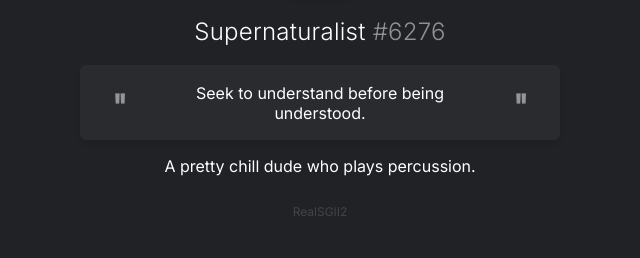
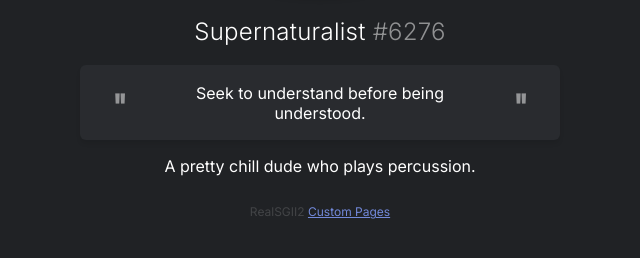
Before and after one commit to RealSGII2/supernaturalist-page, a plain HTML site: page index.html in a window 1280 px wide. Shown: the part 436-694 px from the top of the page, without its empty margins (320-960 px from the left). Drawn offline with Linux system fonts and the light colour scheme.

Commit message:
Update index.html

```diff
--- a/index.html
+++ b/index.html
@@ -65,6 +65,14 @@
     opacity: 0.15;
     font-size: 12px;
   }
+
+  .small {
+	  font-size: 12px;
+  }
+
+  a {
+    color: #7289da !important;
+  }
   </style>
 </head>
 
@@ -89,8 +97,8 @@
     A pretty chill dude who plays percussion.
   </p>
 
-  <p class="muted">
-    RealSGII2
+  <p class="small">
+    <span class="muted">RealSGII2</span> <a href="//custompages.realsgii2.dev">Custom Pages</a>
   </p>
 </body>
 
```
